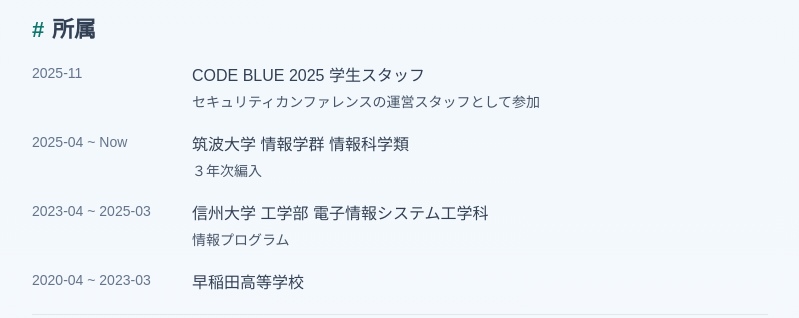
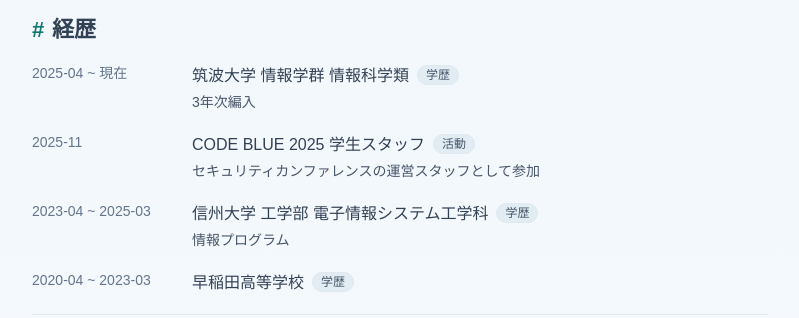
Before and after one commit to kq5y/blog, an Astro site: page /about in a window 1280 px wide. Shown: the part 783-1101 px from the top of the page, without its empty margins (240-1039 px from the left). Built offline with nearby package versions, Linux system fonts and the light colour scheme; Astro itself is replaced by a stand-in of ours; a web font is replaced by a local one.

Commit message:
Refine about history timeline

```diff
--- a/src/const.ts
+++ b/src/const.ts
@@ -8,6 +8,15 @@
 export const POST_OGP_URL = "https://ogp.kq5.jp/blog/image.png";
 
 export const ZENN_USERNAME = "kq5y";
+
+export type HistoryType = "education" | "activity" | "internship" | "work";
+
+export interface HistoryItem {
+  date: string;
+  type: HistoryType;
+  title: string;
+  description?: string;
+}
 
 export const PERSONAL_DATA = {
   name: "kq5y",
@@ -34,27 +43,31 @@
     "RADWIMPS, back number, いきものがかり",
     "SOUL'd OUT, nqrse",
   ],
-  education: [
+  history: [
+    {
+      date: "2025-04 ~ 現在",
+      type: "education",
+      title: "筑波大学 情報学群 情報科学類",
+      description: "3年次編入",
+    },
     {
       date: "2025-11",
+      type: "activity",
       title: "CODE BLUE 2025 学生スタッフ",
       description: "セキュリティカンファレンスの運営スタッフとして参加",
     },
     {
-      date: "2025-04 ~ Now",
-      title: "筑波大学 情報学群 情報科学類",
-      description: "３年次編入",
-    },
-    {
       date: "2023-04 ~ 2025-03",
+      type: "education",
       title: "信州大学 工学部 電子情報システム工学科",
       description: "情報プログラム",
     },
     {
       date: "2020-04 ~ 2023-03",
+      type: "education",
       title: "早稲田高等学校",
     },
-  ],
+  ] satisfies HistoryItem[],
   certs: [
     {
       name: "MIXI Git Challenge #15",
--- a/src/pages/about.astro
+++ b/src/pages/about.astro
@@ -2,9 +2,16 @@
 import BackLink from "@/components/BackLink/BackLink.astro";
 import Profile from "@/components/Profile/Profile.astro";
 import WorksGrid from "@/components/WorksGrid/WorksGrid.astro";
-import { METADATA, PERSONAL_DATA } from "@/const";
+import { METADATA, PERSONAL_DATA, type HistoryType } from "@/const";
 import Layout from "@/layouts/Layout.astro";
 import styles from "@/styles/about.module.scss";
+
+const historyTypeLabel: Record<HistoryType, string> = {
+  education: "学歴",
+  activity: "活動",
+  internship: "インターン",
+  work: "職歴",
+} as const;
 ---
 
 <Layout title=`About - ${METADATA.title}`>
@@ -43,17 +50,22 @@
           </p>
         </div>
       </section>
-      <section class={styles.experience}>
+      <section class={styles.history}>
         <div class={styles.sectionHeader}>
-          <h2 class={styles.sectionTitle}>所属</h2>
+          <h2 class={styles.sectionTitle}>経歴</h2>
         </div>
         <div class:list={[styles.sectionContent, styles.timeline]}>
           {
-            PERSONAL_DATA.education.map((item) => (
+            PERSONAL_DATA.history.map((item) => (
               <div class={styles.termTimelineItem}>
                 <div class={styles.timelineDate}>{item.date}</div>
                 <div class={styles.timelineContent}>
-                  <h3>{item.title}</h3>
+                  <div class={styles.timelineHeading}>
+                    <h3>{item.title}</h3>
+                    <span class={styles.typeBadge}>
+                      {historyTypeLabel[item.type]}
+                    </span>
+                  </div>
                   <div class={styles.contentMeta}>
                     {item.description && <p>{item.description}</p>}
                   </div>
--- a/src/styles/about.module.scss
+++ b/src/styles/about.module.scss
@@ -150,6 +150,25 @@
   }
 }
 
+.timelineHeading {
+  display: flex;
+  align-items: center;
+  gap: 0.5rem;
+  flex-wrap: wrap;
+}
+
+.typeBadge {
+  display: inline-flex;
+  align-items: center;
+  border: 1px solid $border-color;
+  border-radius: 999px;
+  padding: 0.125rem 0.5rem;
+  font-size: 0.75rem;
+  line-height: 1.2;
+  color: $text-secondary;
+  background: color-mix(in srgb, $bg-color 94%, $accent-color 6%);
+}
+
 .contentMeta {
   color: $text-secondary;
   font-size: 0.875rem;
```
